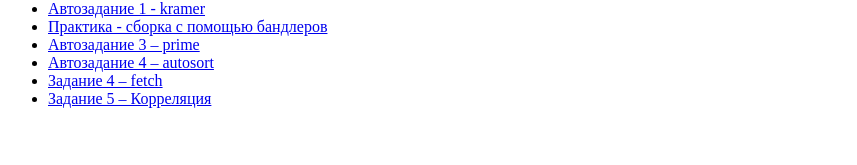
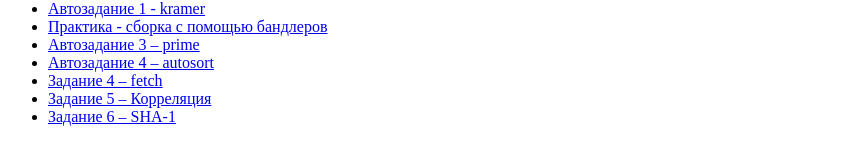
Before and after one commit to Vedji/itmo-js-sem1, a plain HTML site: page index.html in a window 1280 px wide. Shown: the part 139-304 px from the top of the page, without its empty margins (0-857 px from the left). Drawn offline with Linux system fonts and the light colour scheme.

Commit message:
Update index.html

```diff
--- a/index.html
+++ b/index.html
@@ -15,6 +15,7 @@
             <!-- fetch-1 -->
             <li><a href="fetch-1/index.html">Задание 4 – fetch</a></li>
             <li><a href="pirson/index.html">Задание 5 – Корреляция</a></li>
+            <li><a href="sha-1/index.html">Задание 6 – SHA-1</a></li>
         </ul>
     </body>
 </html>
```
